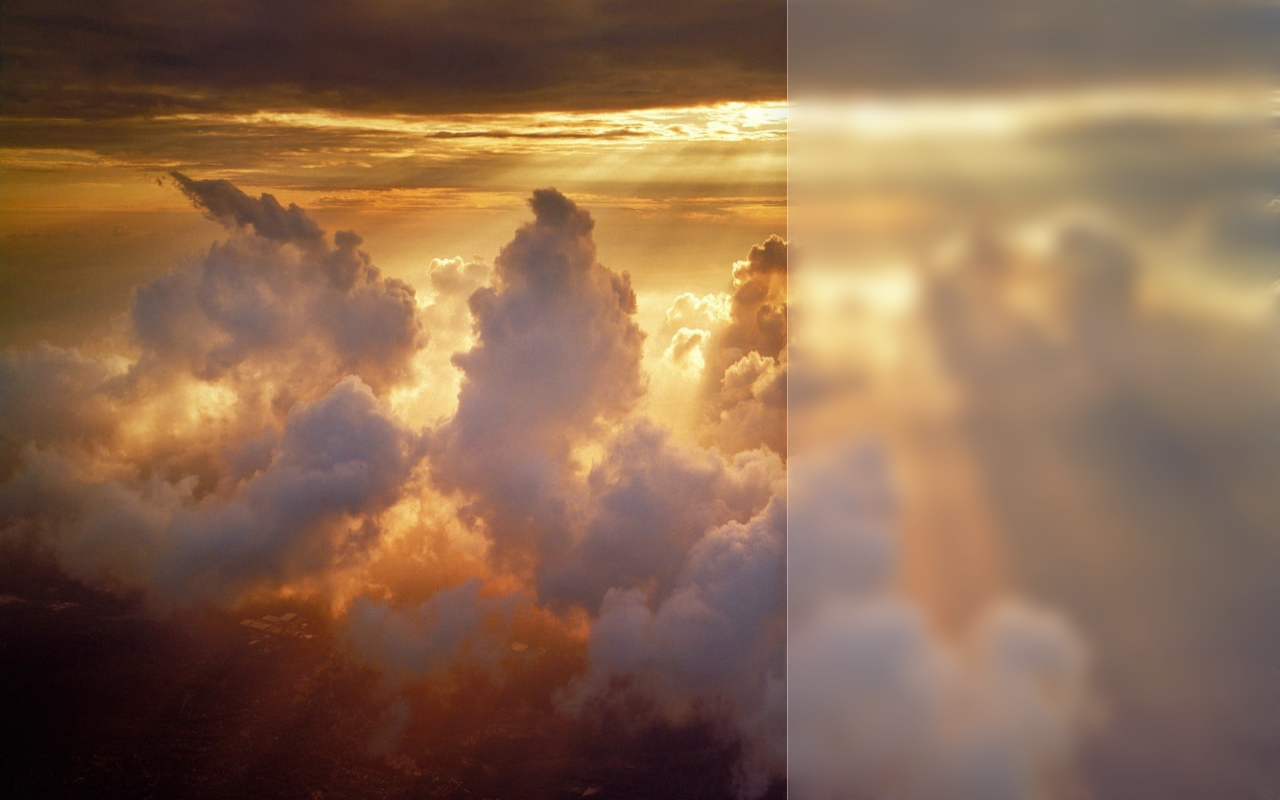
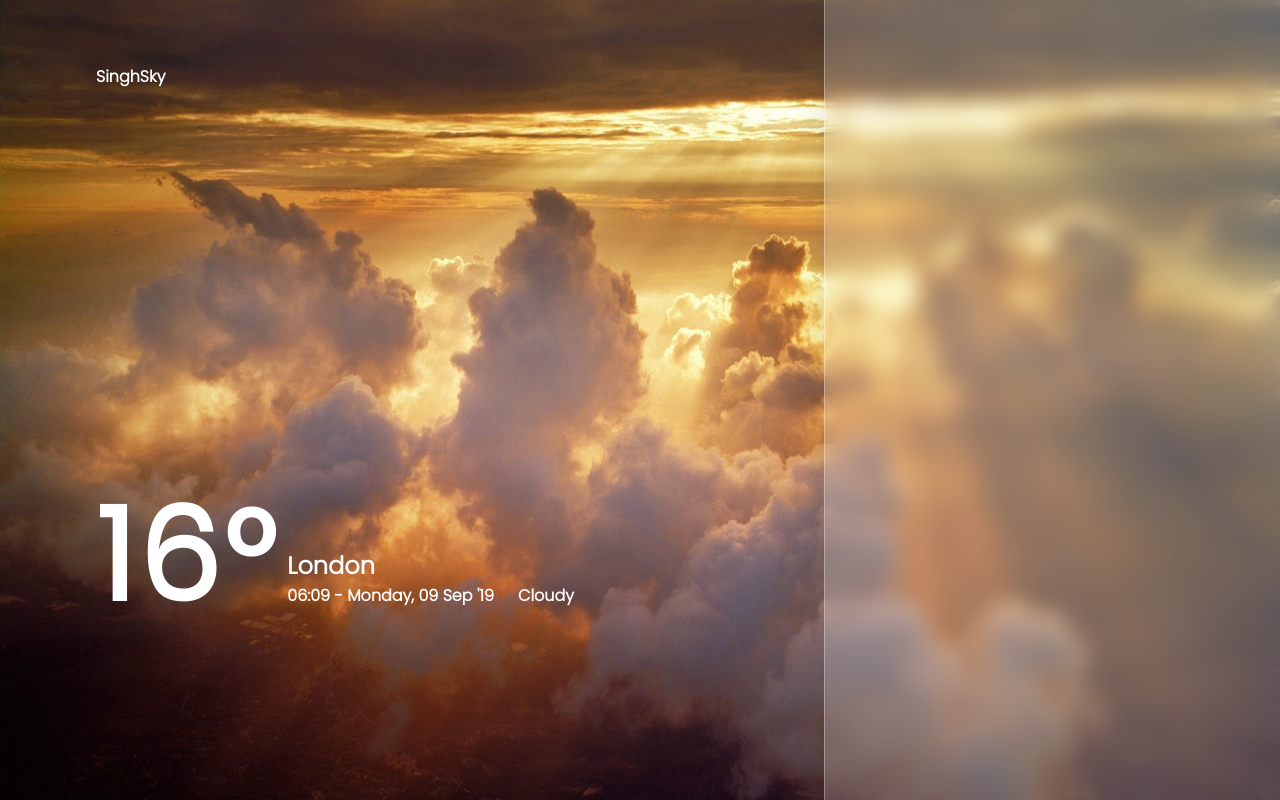
Before and after one commit to veerbal1/weather-app, a React (Vite) app: page / in a window 1280 px wide. Built offline with nearby package versions, Linux system fonts and the light colour scheme.

Commit message:
Added hardcoded temp and location

```diff
--- a/src/components/page/left-section/index.tsx
+++ b/src/components/page/left-section/index.tsx
@@ -1,7 +1,22 @@
 import style from "./style.module.css";
 
 const LeftSection = () => {
-  return <h1 className={style.section}></h1>;
+  return (
+    <div className={style.section}>
+      <h4 className={style.brandName}>SinghSky</h4>
+      <div className={style.temperatureSection}>
+        <h1 className={style.temperature}>16°</h1>
+        <div className={style.locationSTime}>
+          <h2>London</h2>
+          <h4>06:09 - Monday, 09 Sep '19</h4>
+        </div>
+        <div className={style.weatherIcon}>
+          <img src="" alt="" />
+          <h4>Cloudy</h4>
+        </div>
+      </div>
+    </div>
+  );
 };
 
 export default LeftSection;
--- a/src/components/page/left-section/style.module.css
+++ b/src/components/page/left-section/style.module.css
@@ -1,3 +1,37 @@
 .section {
   flex: 6.4;
+  padding-top: 4em;
+  padding-left: 6em;
+  padding-bottom: 12em;
+  display: flex;
+  flex-direction: column;
+  justify-content: space-between;
 }
+
+.brandName {
+  color: white;
+}
+
+.temperatureSection {
+  display: flex;
+  align-items: flex-end;
+  gap: 8px;
+  color: white;
+}
+
+.temperatureSection .temperature{
+  font-size: 8em;
+  color: white;
+  letter-spacing: 5px;
+  line-height: 102px;
+}
+
+.temperatureSection .locationSTime{
+  display: flex;
+  flex-direction: column;
+  justify-content: center;
+}
+
+.temperatureSection .weatherIcon{
+  margin-left: 1em;
+}
```
